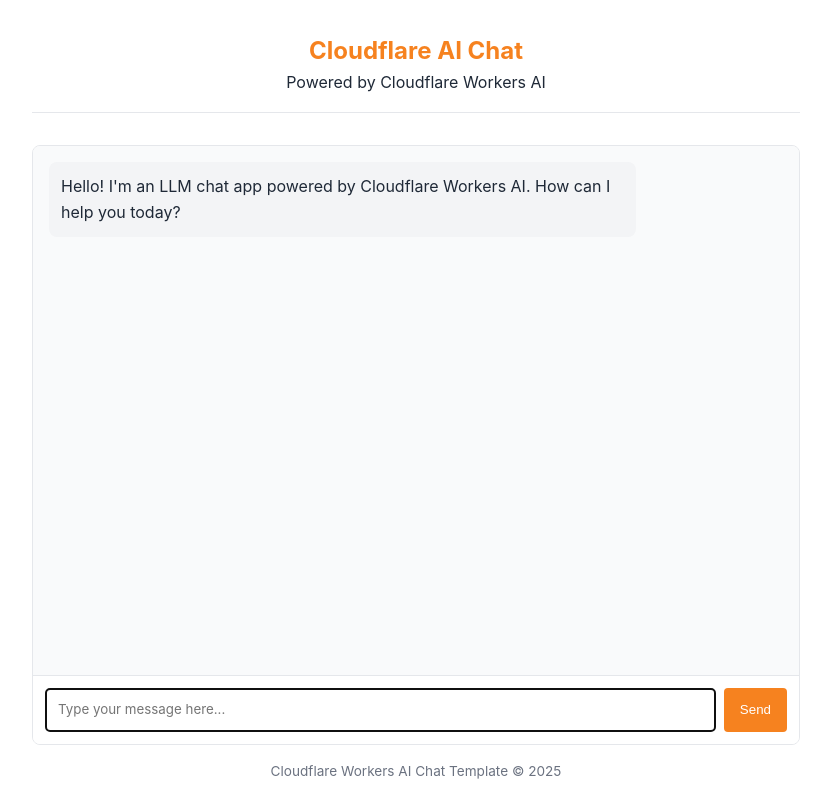
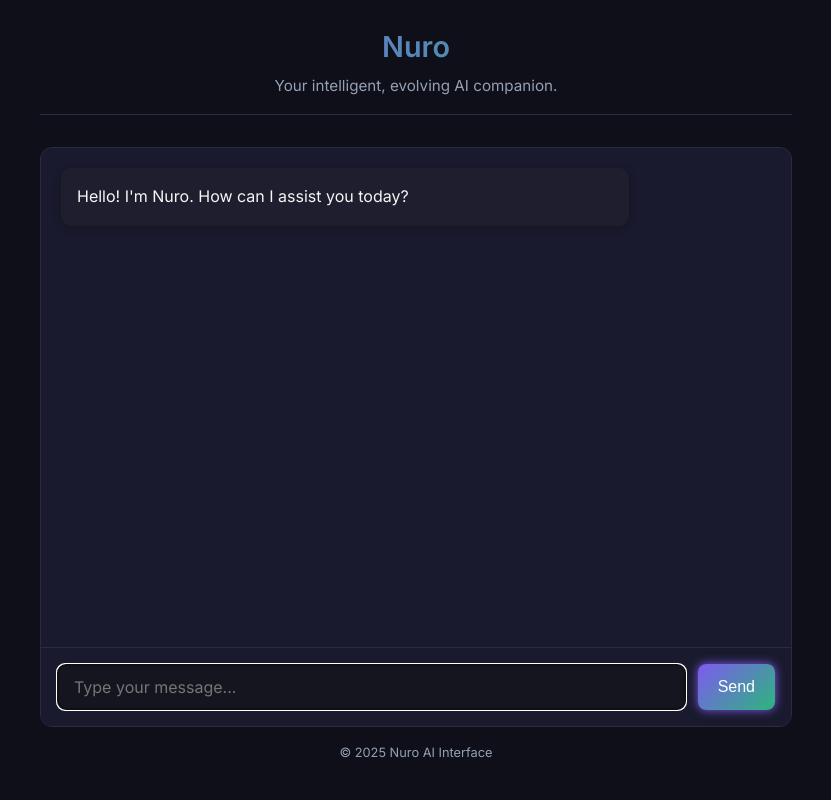
Before and after one commit to BRP0415/brain, a website: page public/index.html in a window 1280 px wide. Shown: the whole page, without its empty margins (224-1055 px from the left). Drawn offline with Linux system fonts and the light colour scheme.

Commit message:
Update index.html

```diff
--- a/public/index.html
+++ b/public/index.html
@@ -3,17 +3,20 @@
   <head>
     <meta charset="UTF-8" />
     <meta name="viewport" content="width=device-width, initial-scale=1.0" />
-    <title>LLM Chat App</title>
+    <title>Nuro Chat</title>
+    <link href="https://fonts.googleapis.com/css2?family=Inter:wght@400;600&display=swap" rel="stylesheet">
     <style>
       :root {
-        --primary-color: #f6821f;
-        --primary-hover: #e67e22;
-        --light-bg: #f9fafb;
-        --border-color: #e5e7eb;
-        --text-color: #1f2937;
-        --text-light: #6b7280;
-        --user-msg-bg: #fff2e6;
-        --assistant-msg-bg: #f3f4f6;
+        --primary: #7f5af0;
+        --secondary: #2cb67d;
+        --bg: #0f0f1a;
+        --bg-light: #1a1a2e;
+        --border: #2a2a40;
+        --text: #f5f5f5;
+        --text-light: #94a1b2;
+        --user-msg-bg: #302d4c;
+        --assistant-msg-bg: #1e1e2f;
+        --accent-glow: 0 0 10px #7f5af0;
       }
 
       * {
@@ -23,56 +26,66 @@
       }
 
       body {
-        font-family:
-          -apple-system, BlinkMacSystemFont, "Segoe UI", Roboto, Oxygen, Ubuntu,
-          Cantarell, sans-serif;
-        line-height: 1.6;
-        color: var(--text-color);
+        font-family: 'Inter', sans-serif;
+        background-color: var(--bg);
+        color: var(--text);
+        padding: 1.5rem;
         max-width: 800px;
         margin: 0 auto;
-        padding: 1rem;
+        line-height: 1.6;
       }
 
       header {
         text-align: center;
         margin-bottom: 2rem;
-        padding: 1rem 0;
-        border-bottom: 1px solid var(--border-color);
+        border-bottom: 1px solid var(--border);
+        padding-bottom: 1rem;
       }
 
       h1 {
-        font-size: 1.5rem;
-        color: var(--primary-color);
+        font-size: 1.8rem;
+        background: linear-gradient(90deg, var(--primary), var(--secondary));
+        -webkit-background-clip: text;
+        -webkit-text-fill-color: transparent;
+        font-weight: 600;
+      }
+
+      header p {
+        color: var(--text-light);
+        font-size: 0.95rem;
+        margin-top: 0.25rem;
       }
 
       .chat-container {
         display: flex;
         flex-direction: column;
-        height: calc(100vh - 200px);
-        min-height: 400px;
-        border: 1px solid var(--border-color);
-        border-radius: 8px;
+        height: calc(100vh - 220px);
+        border: 1px solid var(--border);
+        border-radius: 12px;
         overflow: hidden;
+        background-color: var(--bg-light);
+        backdrop-filter: blur(6px);
       }
 
       .chat-messages {
         flex: 1;
         overflow-y: auto;
-        padding: 1rem;
-        background-color: var(--light-bg);
+        padding: 1.25rem;
       }
 
       .message {
-        margin-bottom: 1rem;
-        padding: 0.75rem;
-        border-radius: 8px;
+        margin-bottom: 1.25rem;
+        padding: 1rem;
+        border-radius: 10px;
         max-width: 80%;
+        box-shadow: 0 2px 8px rgba(0, 0, 0, 0.25);
+        animation: fadeIn 0.3s ease-in-out;
       }
 
       .user-message {
         background-color: var(--user-msg-bg);
         align-self: flex-end;
-        margin-left: auto;
+        color: #fff;
       }
 
       .assistant-message {
@@ -82,46 +95,53 @@
 
       .message-input {
         display: flex;
-        padding: 0.75rem;
-        border-top: 1px solid var(--border-color);
-        background-color: white;
+        padding: 1rem;
+        border-top: 1px solid var(--border);
+        background-color: var(--bg-light);
       }
 
       #user-input {
         flex: 1;
-        padding: 0.75rem;
-        border: 1px solid var(--border-color);
-        border-radius: 4px;
+        padding: 0.75rem 1rem;
+        background-color: #15151f;
+        border: 1px solid var(--border);
+        color: var(--text);
+        border-radius: 8px;
+        resize: none;
         font-family: inherit;
-        resize: none;
-        min-height: 44px;
+        font-size: 1rem;
       }
 
       #send-button {
-        margin-left: 0.5rem;
-        padding: 0 1rem;
-        background-color: var(--primary-color);
+        margin-left: 0.75rem;
+        padding: 0 1.25rem;
+        background: linear-gradient(135deg, var(--primary), var(--secondary));
         color: white;
         border: none;
-        border-radius: 4px;
+        border-radius: 8px;
+        font-size: 1rem;
         cursor: pointer;
-        transition: background-color 0.2s;
+        transition: transform 0.2s ease, box-shadow 0.2s ease;
+        box-shadow: var(--accent-glow);
       }
 
       #send-button:hover {
-        background-color: var(--primary-hover);
+        transform: scale(1.05);
+        box-shadow: 0 0 15px var(--primary);
       }
 
       #send-button:disabled {
-        background-color: var(--text-light);
+        background: #444;
         cursor: not-allowed;
+        box-shadow: none;
       }
 
       .typing-indicator {
-        display: none;
-        margin-bottom: 1rem;
+        padding: 0 1rem;
+        margin-bottom: 0.5rem;
         font-style: italic;
         color: var(--text-light);
+        display: none;
       }
 
       .typing-indicator.visible {
@@ -129,37 +149,45 @@
       }
 
       footer {
+        text-align: center;
+        font-size: 0.8rem;
         margin-top: 1rem;
-        text-align: center;
-        font-size: 0.85rem;
         color: var(--text-light);
+      }
+
+      @keyframes fadeIn {
+        from {
+          opacity: 0;
+          transform: translateY(5px);
+        }
+        to {
+          opacity: 1;
+          transform: translateY(0);
+        }
       }
     </style>
   </head>
   <body>
     <header>
-      <h1>Cloudflare AI Chat</h1>
-      <p>Powered by Cloudflare Workers AI</p>
+      <h1>Nuro</h1>
+      <p>Your intelligent, evolving AI companion.</p>
     </header>
 
     <div class="chat-container">
       <div id="chat-messages" class="chat-messages">
         <div class="message assistant-message">
-          <p>
-            Hello! I'm an LLM chat app powered by Cloudflare Workers AI. How can
-            I help you today?
-          </p>
+          <p>Hello! I'm Nuro. How can I assist you today?</p>
         </div>
       </div>
 
       <div class="typing-indicator" id="typing-indicator">
-        AI is thinking...
+        Nuro is thinking...
       </div>
 
       <div class="message-input">
         <textarea
           id="user-input"
-          placeholder="Type your message here..."
+          placeholder="Type your message..."
           rows="1"
           autofocus
         ></textarea>
@@ -168,7 +196,7 @@
     </div>
 
     <footer>
-      <p>Cloudflare Workers AI Chat Template &copy; 2025</p>
+      <p>&copy; 2025 Nuro AI Interface</p>
     </footer>
 
     <!-- Chat app script -->
```
